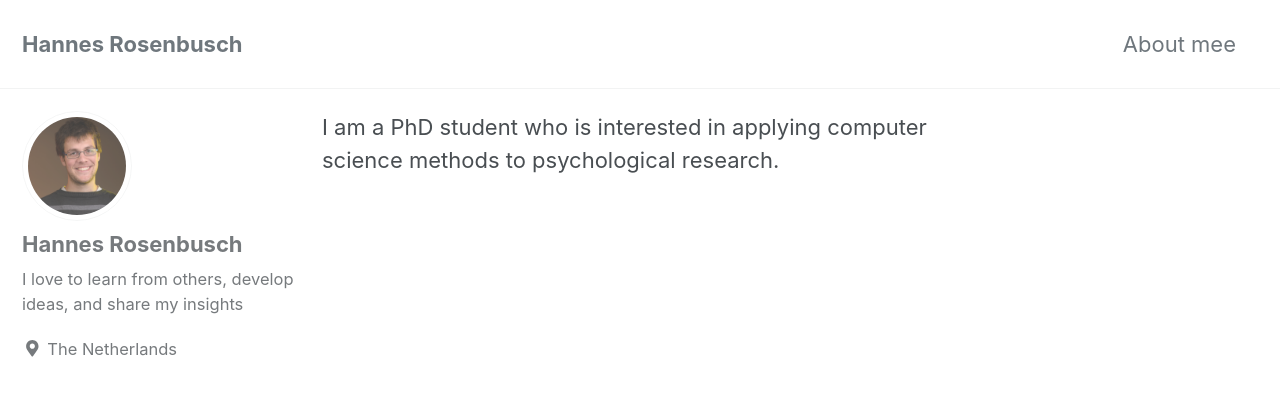
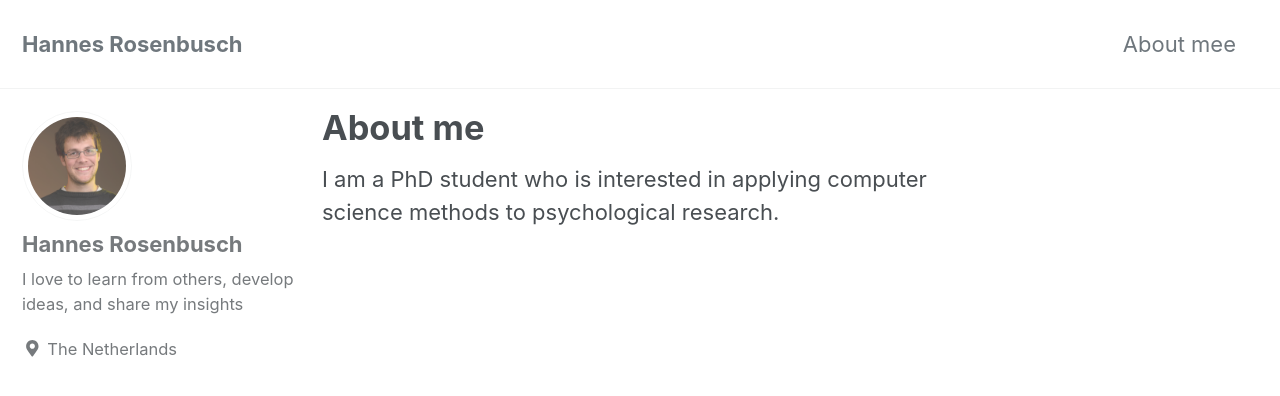
Before and after one commit to hannesrosenbusch/hannesrosenbusch.github.io, a Jekyll site: the page built from _pages/about.md, in a window 1280 px wide and 900 px high. Shown: the top 396 px of the window. Built offline with Jekyll 4.4.1, drawn with Linux system fonts in a browser that asks for light colours; cached includes are drawn as plain includes; nearby versions of some CDN libraries.

Commit message:
next try about page8

```diff
--- a/_pages/about.md
+++ b/_pages/about.md
@@ -1,8 +1,7 @@
 ---
 title: "About me"
 permalink: /about/
-header:
-	<img src="Tulips.jpg" />
+
 
 ---
 
```
